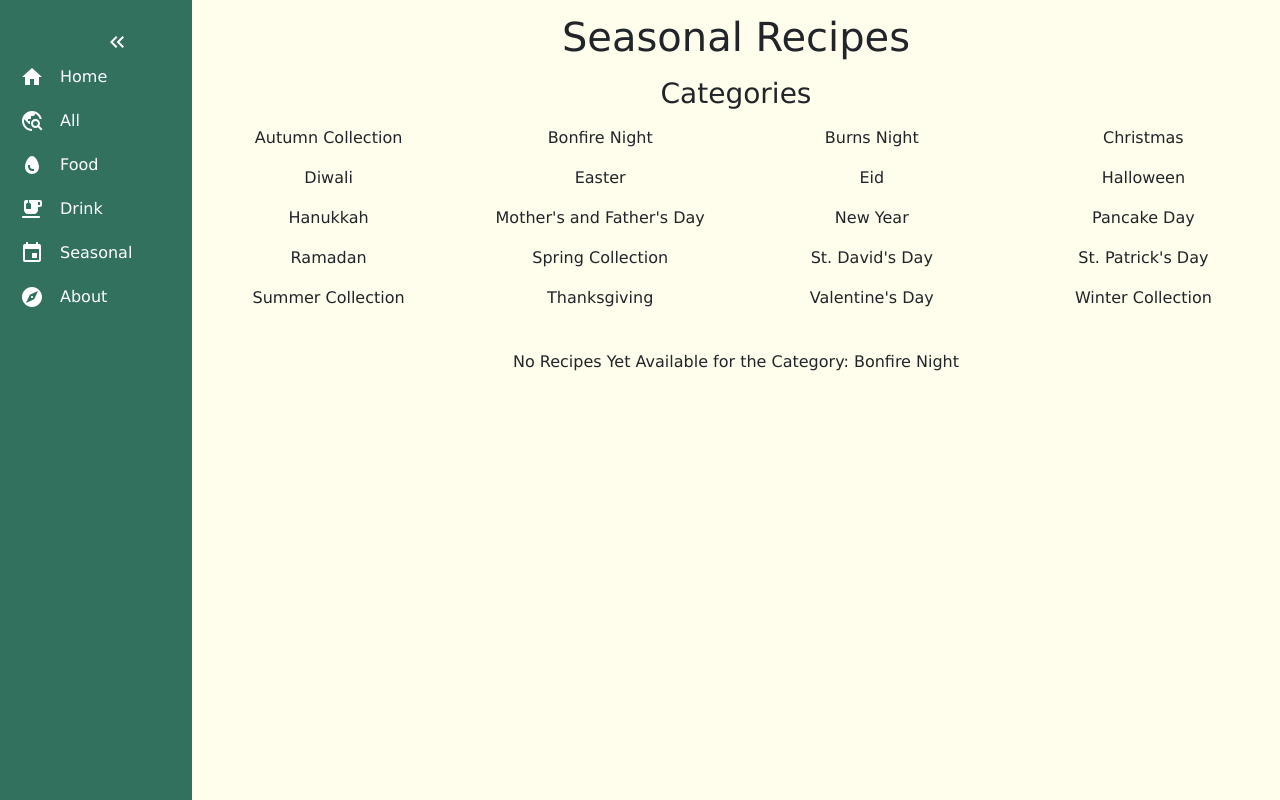
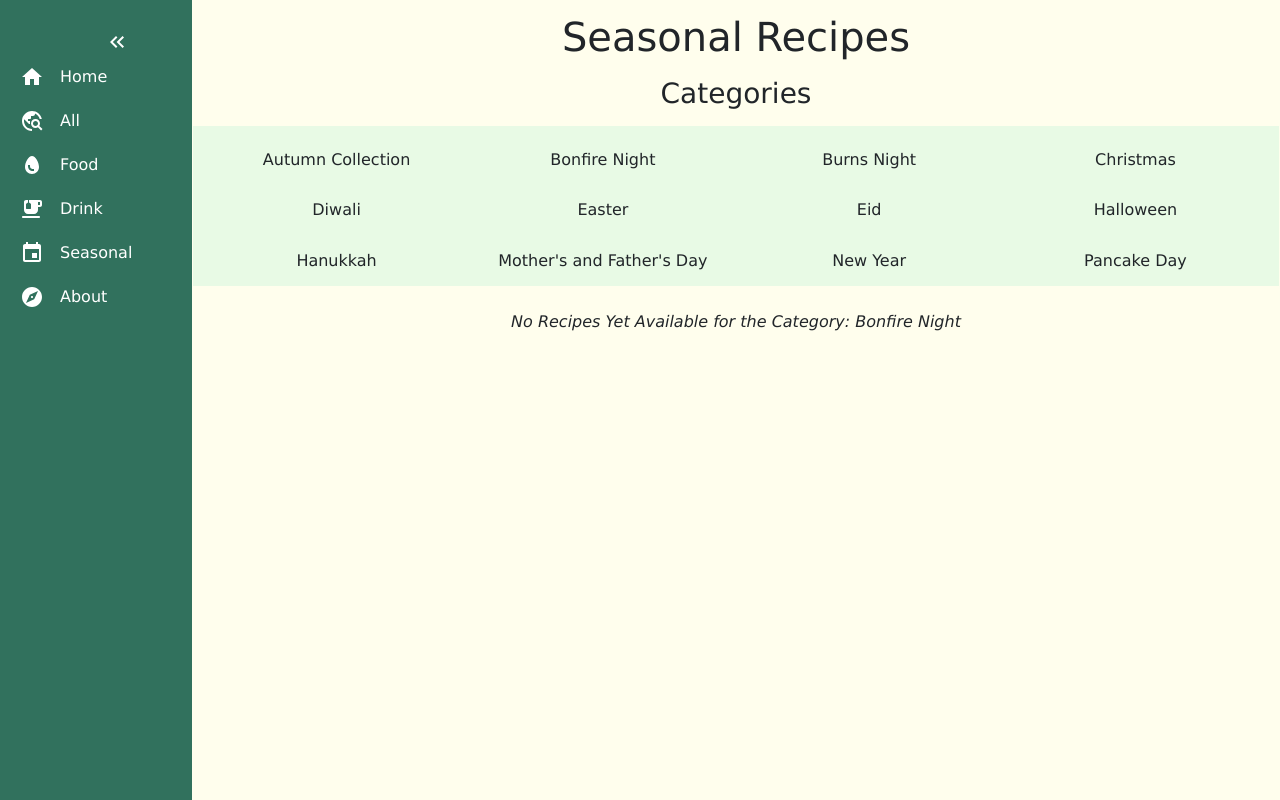
Before and after one commit to KatieStocker/Recipes, a React (Create React App) app in the folder recipes-app/: page /seasonal in a window 1280 px wide. Both pictures are taken after a click on the element "Bonfire Night". Built offline with nearby package versions, Linux system fonts and the light colour scheme.

Commit message:
added styling to the seasonal page categories

```diff
--- /dev/null
+++ b/recipes-app/src/CSS/SeasonalPage.css
@@ -0,0 +1,22 @@
+.categories {
+    padding: 1%;
+    overflow-y: scroll;
+    height: 20vh;
+    background-color: rgba(179, 237, 208, 0.3);
+}
+
+.individual-category {
+    padding: 1%;
+    padding-bottom: 0%;
+}
+
+.individual-category:hover {
+    background-color: rgba(179, 237, 208, 0.5);
+    border-radius: 15%;
+    font-weight: bold;
+    cursor: pointer;
+}
+
+.no-recipes {
+    font-style: italic;
+}
--- a/recipes-app/src/Components/Seasonal/SeasonalPage.jsx
+++ b/recipes-app/src/Components/Seasonal/SeasonalPage.jsx
@@ -1,4 +1,5 @@
 import { useState } from 'react'
+import '../../CSS/SeasonalPage.css'
 
 import { renderRecipes } from "../../utils/RecipesUtils";
 import { categoriesData } from '../../lib/categoriesData';
@@ -38,7 +39,7 @@ const SeasonalPage = ({ data }) => {
         let categories = getFilteredCategories().sort((a, b) => a.name.localeCompare(b.name))
 
         return categories.map((i) => (
-            <div key={i.id} className="col-3">
+            <div key={i.id} className="col-3 individual-category">
                 <p key={i.id} className="category-option" onClick={() => handleOptionClick(i)}>{i.name}</p>
             </div>
         ))
@@ -46,7 +47,7 @@ const SeasonalPage = ({ data }) => {
 
     const renderNoneAvailableMessage = () => {
         return (
-            <div>
+            <div className="no-recipes">
                 <p>No Recipes Yet Available for the Category: {selectedCategory}</p>
             </div>
         )
@@ -68,7 +69,7 @@ const SeasonalPage = ({ data }) => {
         <div>
             <h1 className="mb-3">Seasonal Recipes</h1>
             <h3 className="mb-3">Categories</h3>
-            <div className="row">
+            <div className="row categories">
                 {renderCategories()}
             </div>
             <div className="mt-4">
```
